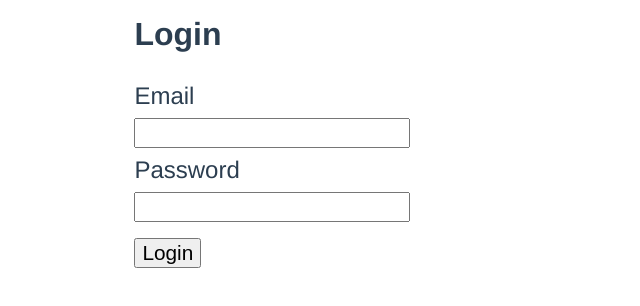
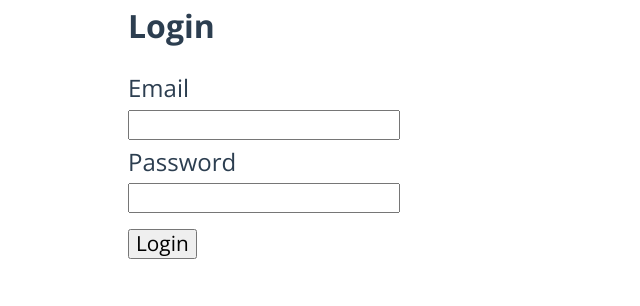
Before and after one commit to pontakornth/minibuck, a Vue app: page / in a window 1280 px wide. Shown: the top 306 px of the page, without its empty margins (0-640 px from the left). Built offline with nearby package versions, Linux system fonts and the light colour scheme.

Commit message:
styling: Include base style and font

```diff
--- a/src/App.vue
+++ b/src/App.vue
@@ -7,7 +7,6 @@
   box-sizing border-box
 }
 #app
-  font-family Avenir, Helvetica, Arial, sans-serif
   -webkit-font-smoothing antialiased
   -moz-osx-font-smoothing grayscale
   text-align center
--- /dev/null
+++ b/src/assets/main.styl
@@ -0,0 +1,4 @@
+@import url('https://fonts.googleapis.com/css2?family=Open+Sans:wght@400;700&display=swap');
+
+html, body, *
+  font-family 'Open Sans', sans-serif
--- a/src/main.ts
+++ b/src/main.ts
@@ -1,5 +1,7 @@
 import { createApp } from 'vue';
 import App from './App.vue';
 import router from './router';
+import 'normalize.css';
+import './assets/main.styl';
 
 createApp(App).use(router).mount('#app');
```
